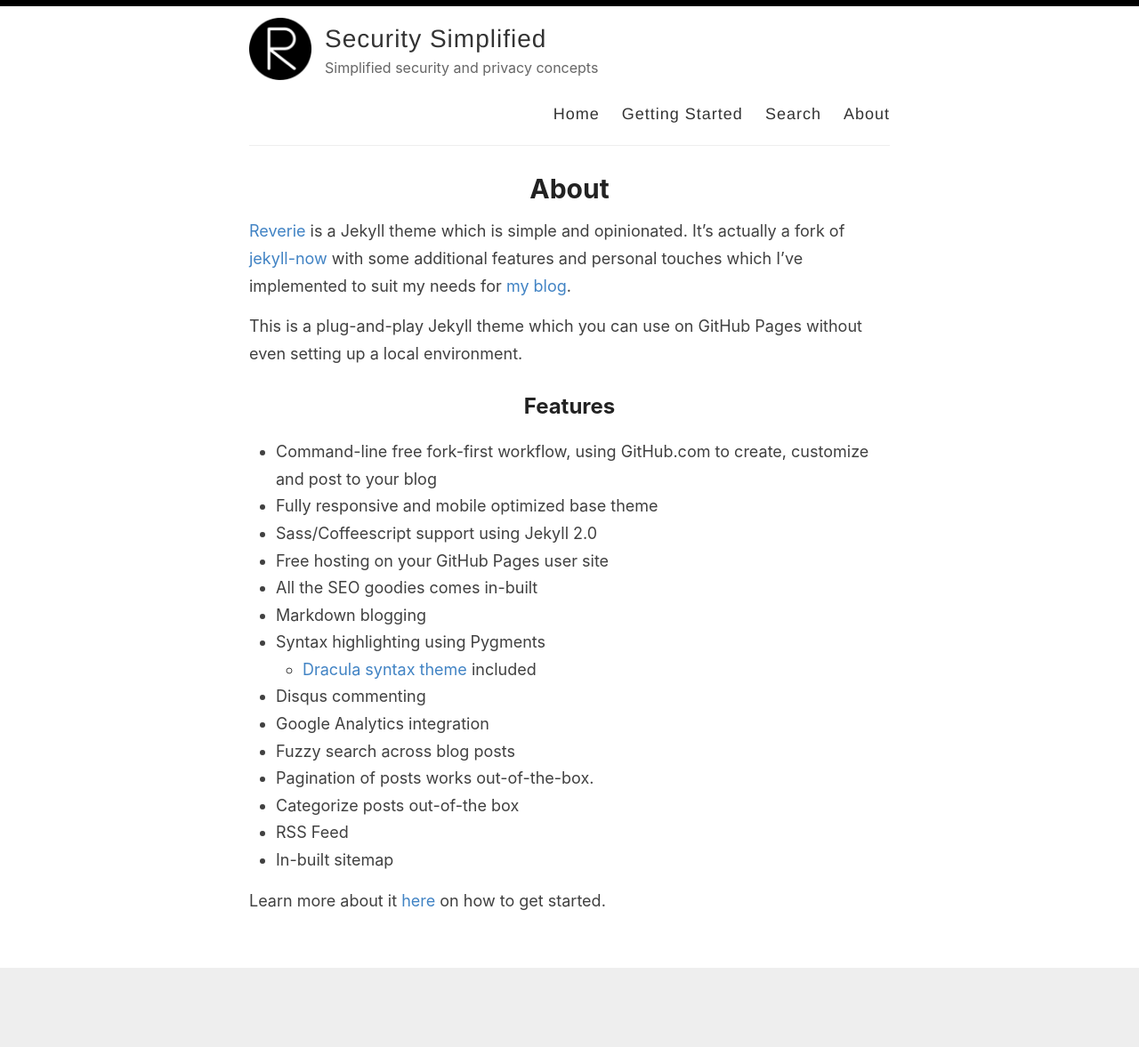
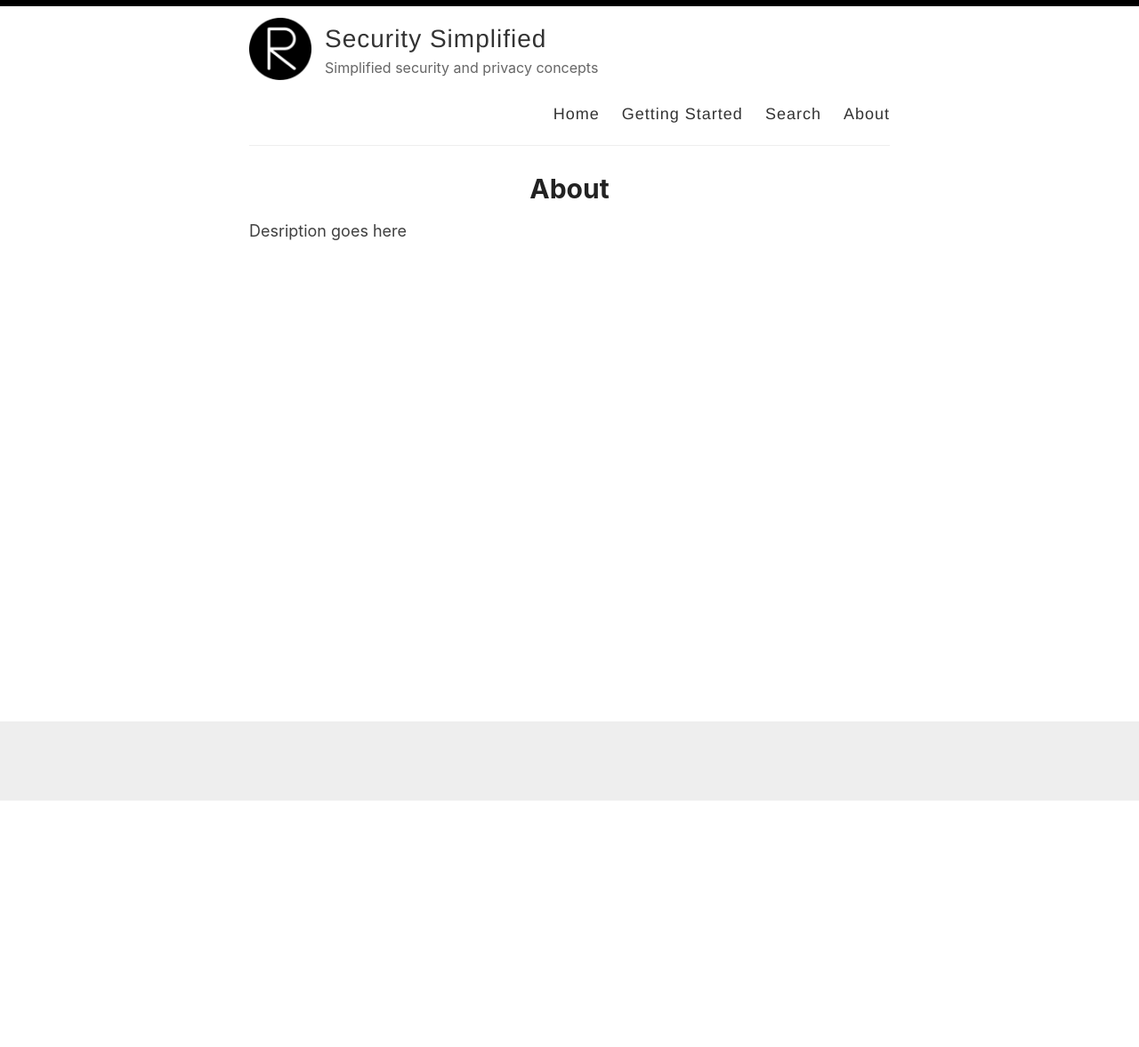
Before and after one commit to keatonfisher/securitysimplified.github.io, a Jekyll site: the page built from _pages/about.md, in a window 1280 px wide. Shown: the whole page at 89% size. Built offline with Jekyll 4.4.1, drawn with Linux system fonts in a browser that asks for light colours; after the commit the page ends 900 px from its top, so only the background shows below that.

Commit message:
Update about.md

```diff
--- a/_pages/about.md
+++ b/_pages/about.md
@@ -4,26 +4,4 @@ title: About
 permalink: /about/
 ---
 
-[Reverie](https://github.com/amitmerchant1990/reverie) is a Jekyll theme which is simple and opinionated. It's actually a fork of [jekyll-now](https://github.com/barryclark/jekyll-now) with some additional features and personal touches which I've implemented to suit my needs for [my blog](https://www.amitmerchant.com).
-
-This is a plug-and-play Jekyll theme which you can use on GitHub Pages without even setting up a local environment.
-
-## Features
-
-- Command-line free fork-first workflow, using GitHub.com to create, customize and post to your blog
-- Fully responsive and mobile optimized base theme
-- Sass/Coffeescript support using Jekyll 2.0
-- Free hosting on your GitHub Pages user site
-- All the SEO goodies comes in-built
-- Markdown blogging
-- Syntax highlighting using Pygments
-    - [Dracula syntax theme](https://draculatheme.com/) included
-- Disqus commenting
-- Google Analytics integration
-- Fuzzy search across blog posts
-- Pagination of posts works out-of-the-box.
-- Categorize posts out-of-the box
-- RSS Feed
-- In-built sitemap
-
-Learn more about it [here](https://github.com/amitmerchant1990/reverie) on how to get started.
+Desription goes here
```
